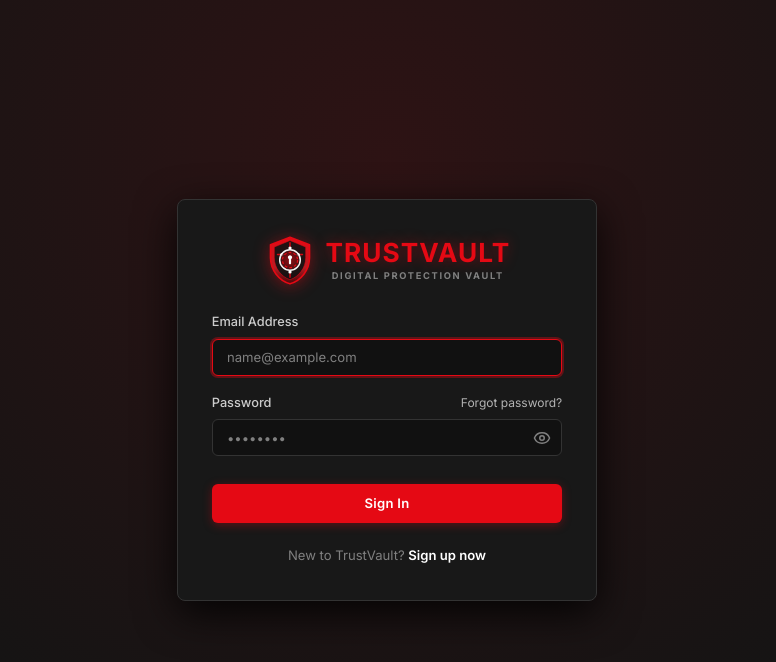
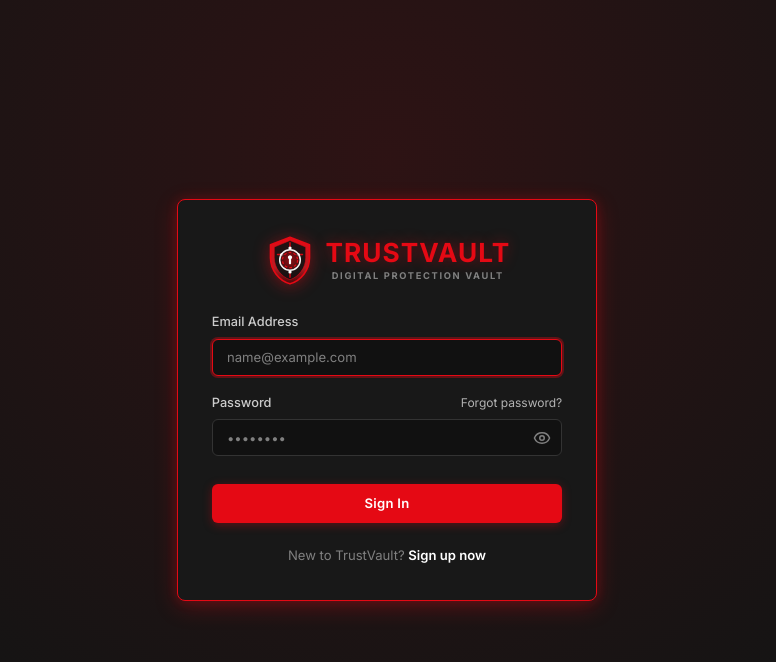
Before and after one commit to sreecharan63/TrustVault, a React (Vite) app in the folder frontend/: page /login in a window 1280 px wide. In both pictures the pointer is over the element 640 px from the left and 400 px from the top of the page. Shown: the top 662 px of the page, without its empty margins (253-1029 px from the left). Built offline with nearby package versions, Linux system fonts and the light colour scheme; no server answers.

Commit message:
feat(ui): add theme border highlight and subtle glow effect when hovering over cards

```diff
--- a/frontend/src/components/DocumentCard.jsx
+++ b/frontend/src/components/DocumentCard.jsx
@@ -24,13 +24,12 @@ export default function DocumentCard({ doc, actions, isUpdated }) {
 
   return (
     <div
-      className="card"
+      className="card document-card"
       style={{
         display: 'flex',
         flexDirection: 'column',
         gap: '0.75rem',
         position: 'relative',
-        transition: 'all 0.25s ease',
         ...(isUpdated ? {
           border: '1.5px solid var(--accent)',
           background: 'linear-gradient(135deg, rgba(229, 9, 20, 0.12) 0%, rgba(24, 24, 24, 0.98) 100%)',
--- a/frontend/src/index.css
+++ b/frontend/src/index.css
@@ -175,10 +175,20 @@ textarea:-webkit-autofill:focus {
   border-radius: var(--radius);
   padding: 1.25rem;
   box-shadow: var(--shadow);
-  transition: border-color 0.2s ease, box-shadow 0.2s ease, transform 0.2s ease;
+  transition: border-color 0.25s ease, box-shadow 0.25s ease, transform 0.25s ease;
 }
 .card:hover {
-  border-color: #444444;
+  border-color: var(--accent) !important;
+  box-shadow: 0 6px 22px rgba(229, 9, 20, 0.28), 0 0 12px rgba(229, 9, 20, 0.2) !important;
+}
+
+.document-card {
+  transition: border-color 0.25s ease, box-shadow 0.25s ease, transform 0.25s ease;
+}
+.document-card:hover {
+  border-color: var(--accent) !important;
+  box-shadow: 0 8px 26px rgba(229, 9, 20, 0.35), 0 0 16px rgba(229, 9, 20, 0.25) !important;
+  transform: translateY(-3px);
 }
 
 .modal-overlay {
@@ -338,6 +348,12 @@ tbody tr:hover td { background: #1e1e1e; }
   padding: 1.35rem;
   box-shadow: var(--shadow);
   border-left: 3px solid var(--accent);
+  transition: border-color 0.25s ease, box-shadow 0.25s ease, transform 0.25s ease;
+}
+.stat-card:hover {
+  border-color: var(--accent) !important;
+  box-shadow: 0 8px 24px rgba(229, 9, 20, 0.32), 0 0 14px rgba(229, 9, 20, 0.22) !important;
+  transform: translateY(-3px);
 }
 .stat-card .stat-num {
   font-size: 2.2rem;
```
